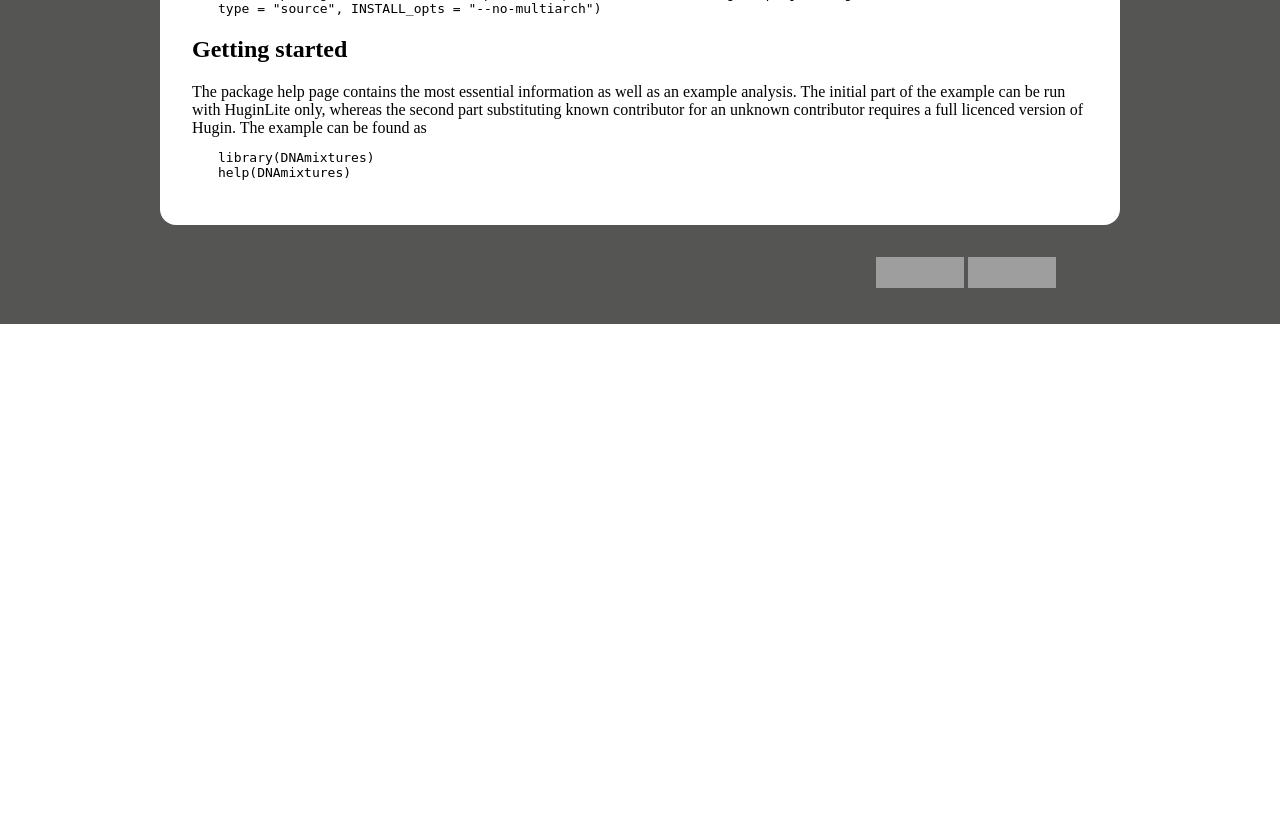
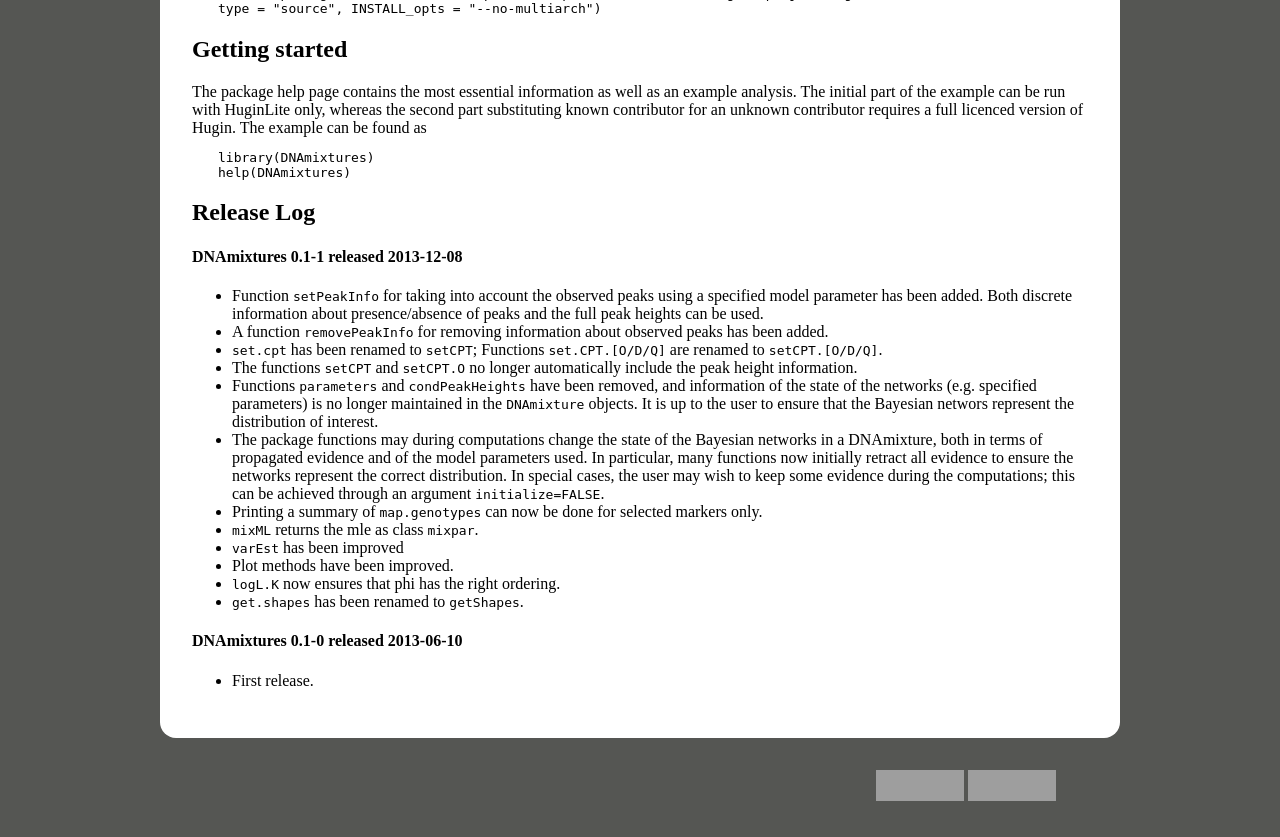
Before and after one commit to rforge/dnamixtures, a PHP site: page / in a window 1280 px wide. Shown: the part 978-1815 px from the top of the page. Before the commit the page ends 1302 px from the top, so only its background shows below. Run offline with PHP 8.4, Linux system fonts and the light colour scheme; grey boxes are pictures that could not be loaded.

Commit message:
DNAmixtures version 0.1-1 is now online.
git-svn-id: svn://svn.r-forge.r-project.org/svnroot/dnamixtures@13 edb9625f-4e0d-4859-8d74-9fd3b1da38cb

```diff
--- a/www/css/default.css
+++ b/www/css/default.css
@@ -28,6 +28,8 @@ p.code {
     background-color: #FFFFFF;
 }
 
+code {font-family:monospace;}
+
 hr {
     height: 0.2em;
     color: #92948f;
--- a/www/index.php
+++ b/www/index.php
@@ -38,7 +38,7 @@ echo '<?xml version="1.0" encoding="UTF-8"?>';
 <hr/>
 <p>
 The DNAmixtures package implements a statistical model for mixed
-  traces of DNA, described in <a href = "http://arxiv.org/abs/1302.4404">
+  samples of DNA, described in <a href = "http://arxiv.org/abs/1302.4404">
 Analysis of DNA mixtures with Artefacts</a>.
 </p>
 Features include
@@ -51,7 +51,7 @@ contributors to the model.</li>
 </ul>
 
 <p>
-  The computational approach is discussed in <a href="http://arxiv.org/abs/1307.4956">
+The computational approach is discussed in <a href="http://arxiv.org/abs/1307.4956">
 Computational aspects of DNA mixture analysis</a> along with a description of the various tools for model checking.
 </p>
 
@@ -110,8 +110,33 @@ library(DNAmixtures)<br/>
 help(DNAmixtures)
 </p>
 
-
-
+<h2> Release Log </h2>
+<h4> DNAmixtures 0.1-1 released 2013-12-08</h4>
+<ul>
+<li> Function <code>setPeakInfo</code> for taking into account the observed peaks using a specified model parameter has been added.
+Both discrete information about presence/absence of peaks and the full peak heights can be used. </li>
+<li> A function <code>removePeakInfo</code> for removing information about observed peaks has been added. </li>
+<li> <code>set.cpt</code> has been renamed to <code>setCPT</code>; Functions <code>set.CPT.[O/D/Q]</code> are renamed to <code>setCPT.[O/D/Q]</code>.</li>
+<li> The functions <code>setCPT</code> and <code>setCPT.O</code> no longer automatically include the peak height information.</li>
+<li> Functions <code>parameters</code> and <code>condPeakHeights</code> have been removed, and information of
+the state of the networks (e.g. specified parameters) is no longer maintained in the <code>DNAmixture</code> objects. It is up to the user to
+ensure that the Bayesian networs represent the distribution of interest.</li>
+<li> The package functions may during computations change the state of the Bayesian
+networks in a DNAmixture, both in terms of propagated
+evidence and of the model parameters used. In particular, many functions now initially retract all evidence
+to ensure the networks represent the correct distribution. In special cases, the user may wish to keep some evidence during
+the computations; this can be achieved through an argument <code>initialize=FALSE</code>. </li>
+<li> Printing a summary of <code>map.genotypes</code> can now be done for selected markers only. </li>
+<li> <code>mixML</code> returns the mle as class <code>mixpar</code>.</li>
+<li> <code>varEst</code> has been improved</li>
+<li> Plot methods have been improved. </li>
+<li> <code>logL.K</code> now ensures that phi has the right ordering. </li>
+<li> <code>get.shapes</code> has been renamed to <code>getShapes</code>. </li>
+</ul>
+<h4> DNAmixtures 0.1-0 released 2013-06-10</h4>
+<ul>
+<li> First release. </li>
+</ul>
 </div>
 
 <div id="footer">
```
Also changed, not shown: 2 other files.
